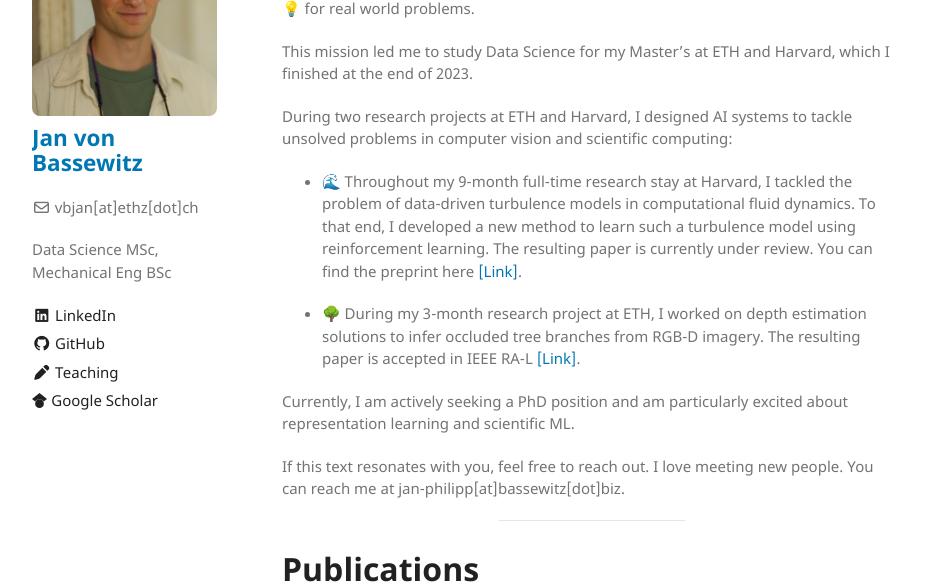
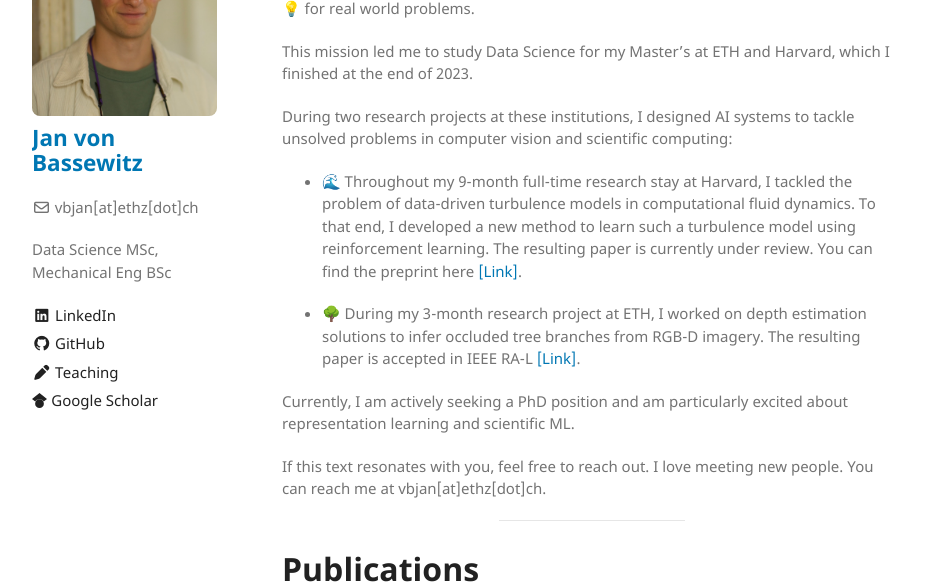
Before and after one commit to vbjan/vbjan.github.io, a Jekyll site: the page built from index.md, in a window 1280 px wide and 900 px high. Shown: the part 161-748 px from the top of the window, without its empty margins (173-1100 px from the left). Built offline with Jekyll 4.4.1, drawn with Linux system fonts in a browser that asks for light colours; our own code applies the rules of GitHub Pages for plain Markdown files.

Commit message:
Updated email in main text

```diff
--- a/index.md
+++ b/index.md
@@ -7,7 +7,7 @@ Hi I'm Jan. I believe in the beauty 🌟 and power 💪 of mathematics. By teami
 
 This mission led me to study Data Science for my Master's at ETH and Harvard, which I finished at the end of 2023.
 
-During two research projects at ETH and Harvard, I designed AI systems to tackle unsolved problems in computer vision and scientific computing:
+During two research projects at these institutions, I designed AI systems to tackle unsolved problems in computer vision and scientific computing:
 
 - 🌊 Throughout my 9-month full-time research stay at Harvard, I tackled the problem of data-driven turbulence models in computational fluid dynamics. To that end, I developed a new method to learn such a turbulence model using reinforcement learning. The resulting paper is currently under review. You can find the preprint here [[Link]](https://arxiv.org/abs/2402.00972).
 
@@ -16,7 +16,7 @@ During two research projects at ETH and Harvard, I designed AI systems to tackle
 Currently, I am actively seeking a PhD position and am particularly excited about representation learning and scientific ML.
 
 If this text resonates with you, feel free to reach out. I love meeting new people. You can reach me at
-jan-philipp[at]bassewitz[dot]biz.
+vbjan[at]ethz[dot]ch.
 
 ___
 # Publications
```
